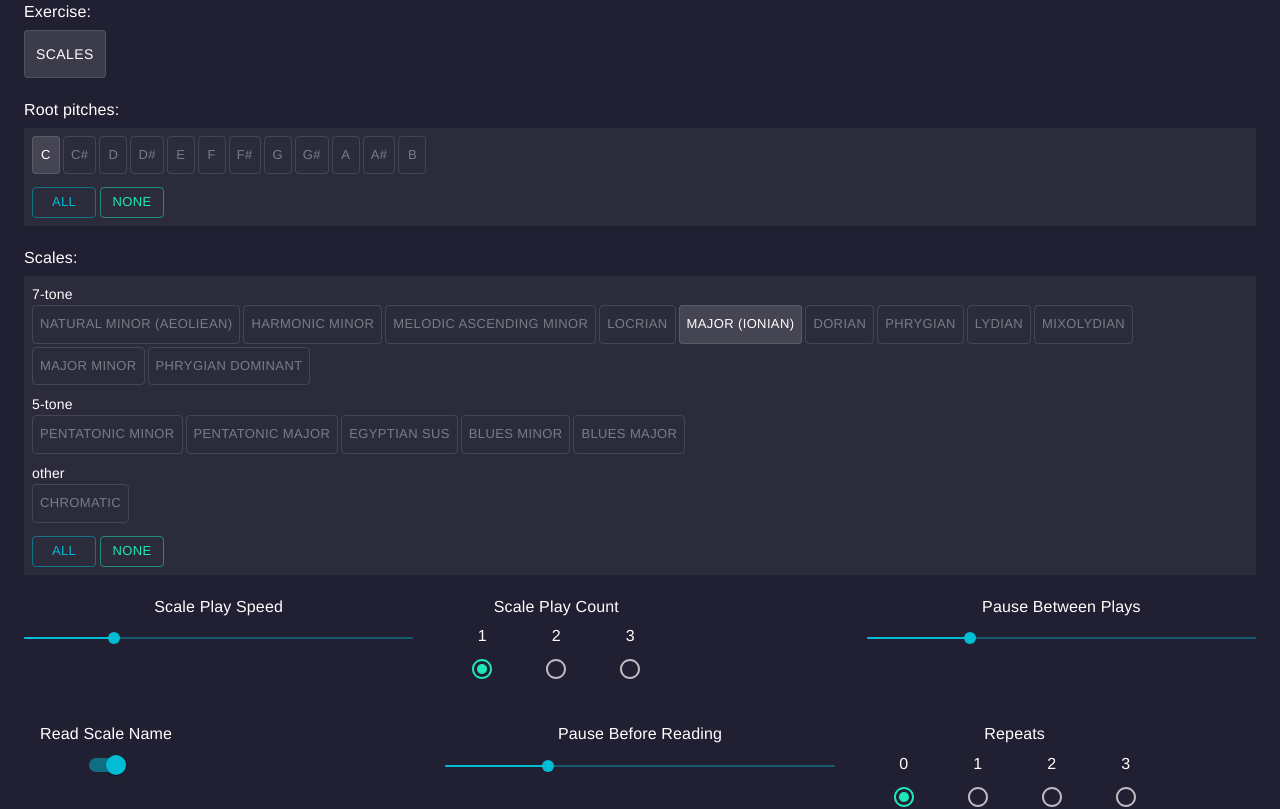
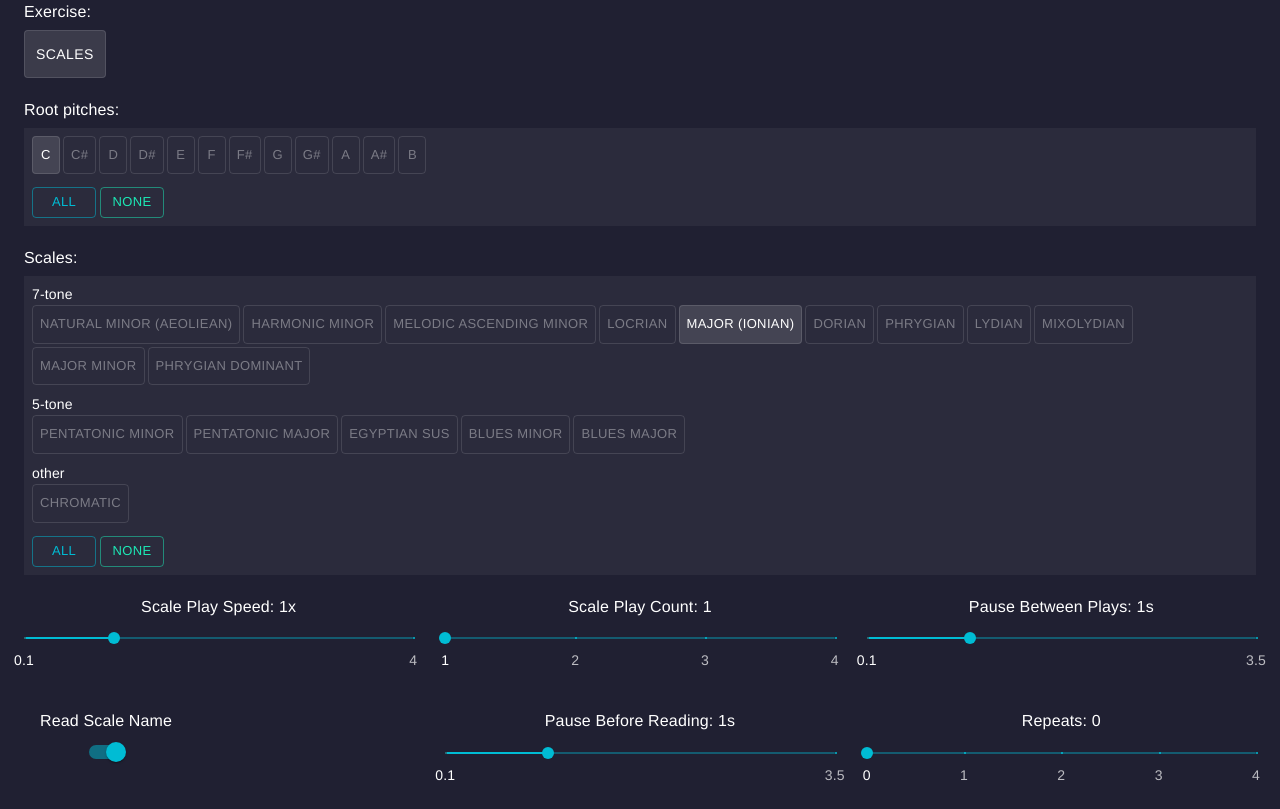
Before and after one commit to helioscope/sound-and-repetition, a React (Create React App) app: page / in a window 1280 px wide. Shown: the top 809 px of the page. Built offline with nearby package versions, Linux system fonts and the light colour scheme; a web font is replaced by a local one.

Commit message:
continue iteration of 'advanced' controls -- now: sliders for all numeric values, with labels/marks for min & max, and value included in the label; small-count controls show labels & marks for every value (this is makes the 'snap' when dragging feel less odd)

```diff
--- a/src/components/DurationControl.tsx
+++ b/src/components/DurationControl.tsx
@@ -17,17 +17,25 @@ export default function DurationControl (props:DurationControlProps) {
   let className = "DurationControl";
   let label = null;
   let labelId = undefined;
+  const step = props.step || 0.1;
+  const marks = [];
+
   if (props.label) {
     labelId = props.inputId + "-label";
     label = (
       <Typography id={labelId} align={"center"} gutterBottom>
-        {props.label}
+        {props.label}: {props.value}s
       </Typography>
     );
   }
   if (props.className) {
     className += " " + props.className;
   }
+  // for (let i = props.min; i <= props.max; i+= step) {
+  //   marks.push({value: i, label: i});
+  // }
+  marks.push({value: props.min, label: props.min});
+  marks.push({value: props.max, label: props.max});
   return (
     <div className={className}>
       {label}
@@ -38,8 +46,8 @@ export default function DurationControl (props:DurationControlProps) {
         onChange={(evt, val) => {props.onChange(evt, val as number)}}
         min={props.min}
         max={props.max}
-        step={props.step || 0.1}
-        valueLabelDisplay="auto"
+        step={step}
+        marks={marks}
       />
     </div>
   );
--- a/src/components/MultiplierControl.tsx
+++ b/src/components/MultiplierControl.tsx
@@ -17,17 +17,24 @@ export default function MultiplierControl (props:MultiplierControlProps) {
   let className = "MultiplierControl";
   let label = null;
   let labelId = undefined;
+  const step = props.step || 1;
+  const marks = [];
   if (props.label) {
     labelId = props.inputId + "-label";
     label = (
       <Typography id={labelId} align={"center"} gutterBottom>
-        {props.label}
+        {props.label}: {props.value}x
       </Typography>
     );
   }
   if (props.className) {
     className += " " + props.className;
   }
+  // for (let i = props.min; i <= props.max; i+= step) {
+  //   marks.push({value: i, label: i});
+  // }
+  marks.push({value: props.min, label: props.min});
+  marks.push({value: props.max, label: props.max});
   return (
     <div className={className}>
       {label}
@@ -38,8 +45,8 @@ export default function MultiplierControl (props:MultiplierControlProps) {
         onChange={(evt, val) => {props.onChange(evt, val as number)}}
         min={props.min}
         max={props.max}
-        step={props.step || 0.1}
-        valueLabelDisplay="auto"
+        step={step}
+        marks={marks}
       />
     </div>
   );
--- a/src/components/SmallCountControl.tsx
+++ b/src/components/SmallCountControl.tsx
@@ -1,6 +1,6 @@
 import React from 'react';
 
-import { FormControl, RadioGroup, FormControlLabel, Radio, InputLabel, NativeSelect, Typography } from '@material-ui/core';
+import { Slider, Typography } from '@material-ui/core';
 
 type SmallCountControlProps = {
   inputId: string,
@@ -16,56 +16,37 @@ type SmallCountControlProps = {
 export default function SmallCountControl (props:SmallCountControlProps) {
   let className = "SmallCountControl";
   let label = null;
-  let max = props.max;
+  let labelId = undefined;
   let step = props.step || 1;
-  let optionElems = [];
+  const marks = [];
 
   if (props.label) {
-    // label = (
-    //   <InputLabel htmlFor={props.inputId}>{props.label}</InputLabel>
-    // );
+    labelId = props.inputId + "-label";
     label = (
-      <Typography align={"center"} gutterBottom>
-        {props.label}
+      <Typography id={labelId} align={"center"} gutterBottom>
+        {props.label}: {props.value}
       </Typography>
     );
   }
   if (props.className) {
     className += " " + props.className;
   }
-
-  for (let i = props.min; i < max; i += step) {
-    // optionElems.push(
-    //   <option key={i} value={i}>{i}</option>
-    // );
-    optionElems.push(
-      <FormControlLabel key={i} value={i} control={<Radio />} label={i} labelPlacement="top" />
-    );
+  for (let i = props.min; i <= props.max; i+= step) {
+    marks.push({value: i, label: i});
   }
-
   return (
     <div className={className}>
-      <FormControl>
-        {label}
-        {/* <NativeSelect
-          value={props.value}
-          onChange={(evt) => {props.onChange(evt, parseInt(evt.target.value))}}
-          inputProps={{
-            name: props.inputId,
-            id: props.inputId,
-          }}
-        >
-          {optionElems}
-        </NativeSelect> */}
-        <RadioGroup
-          row
-          name={props.inputId}
-          value={props.value}
-          onChange={(evt, value)=>{props.onChange(evt, parseInt(value))}}
-        >
-          {optionElems}
-        </RadioGroup>
-      </FormControl>
+      {label}
+      <Slider
+        aria-labelledby={labelId}
+        id={props.inputId}
+        value={props.value}
+        onChange={(evt, val) => {props.onChange(evt, val as number)}}
+        min={props.min}
+        max={props.max}
+        step={props.step}
+        marks={marks}
+      />
     </div>
   );
 }
```
